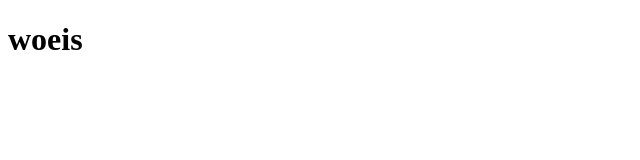
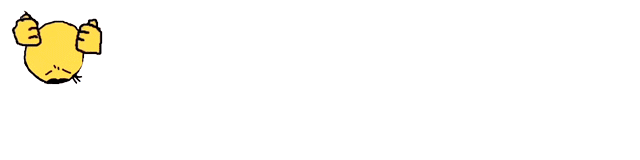
Before and after one commit to Ultra03/woeis.life, a plain HTML site: page index.html in a window 1280 px wide. Shown: the whole page, without its empty margins (0-640 px from the left). Drawn offline with Linux system fonts and the light colour scheme.

Commit message:
Add waa.gif to index

```diff
--- a/index.html
+++ b/index.html
@@ -4,6 +4,6 @@
     <title>woeis</title>
   </head>
   <body>
-    <h1>woeis</h1>
+    <img src="waa.gif" alt="waa">
   </body>
 </html>
```
